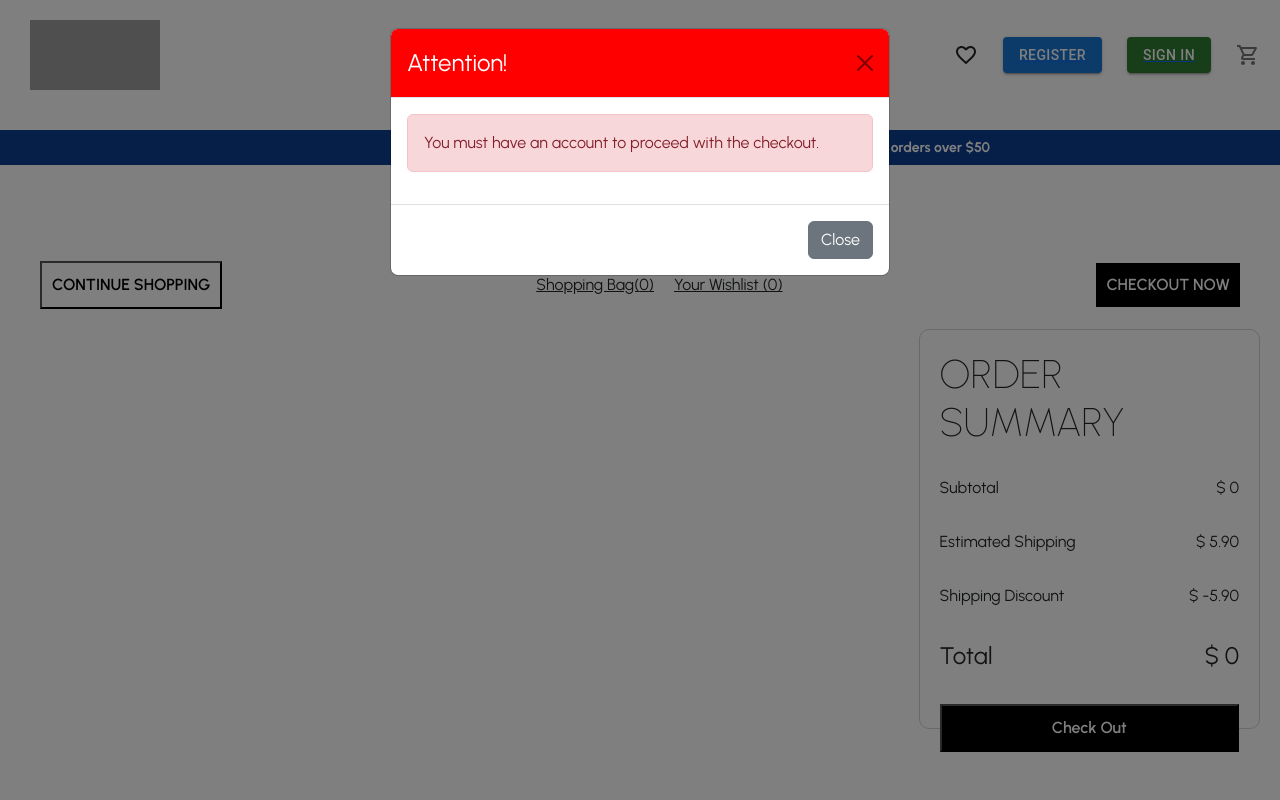
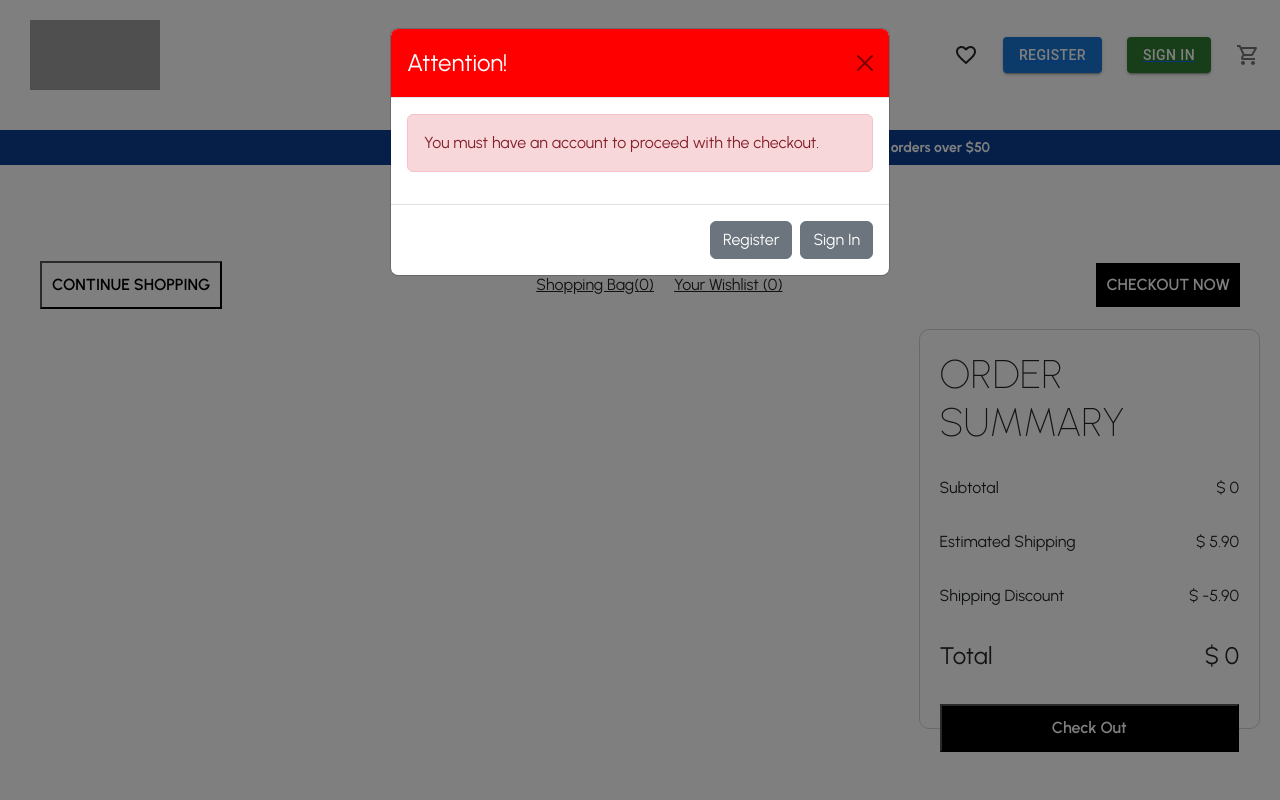
Before and after one commit to Medtaissir12/MernApp, a React (Create React App) app in the folder client/: page /cart in a window 1280 px wide. Both pictures are taken after a click on the button "Check Out". Shown: the top 800 px of the page. Built offline with nearby package versions, Linux system fonts and the light colour scheme; grey boxes are pictures that could not be loaded.

Commit message:
Update PayButton.jsx

```diff
--- a/client/src/components/PayButton.jsx
+++ b/client/src/components/PayButton.jsx
@@ -4,6 +4,8 @@ import styled from "styled-components";
 import { url } from "../redux/apiCalls";
 import { useState } from "react";
 import { Modal, Button, Alert } from "react-bootstrap";
+import { Link } from "react-router-dom";
+
 
 const StyledButton = styled.button`
   width: 100%;
@@ -58,9 +60,16 @@ const PayButton = ({ cartItems }) => {
           </Alert>
         </Modal.Body>
         <Modal.Footer>
-          <Button variant="secondary" onClick={handleModalClose}>
-            Close
-          </Button>
+          <Link to="/register">
+            <Button variant="secondary" onClick={handleModalClose}>
+              Register
+            </Button>
+          </Link>
+          <Link to="/login">
+            <Button variant="secondary" onClick={handleModalClose}>
+              Sign In
+            </Button>
+          </Link>
         </Modal.Footer>
       </Modal>
     </>
```
